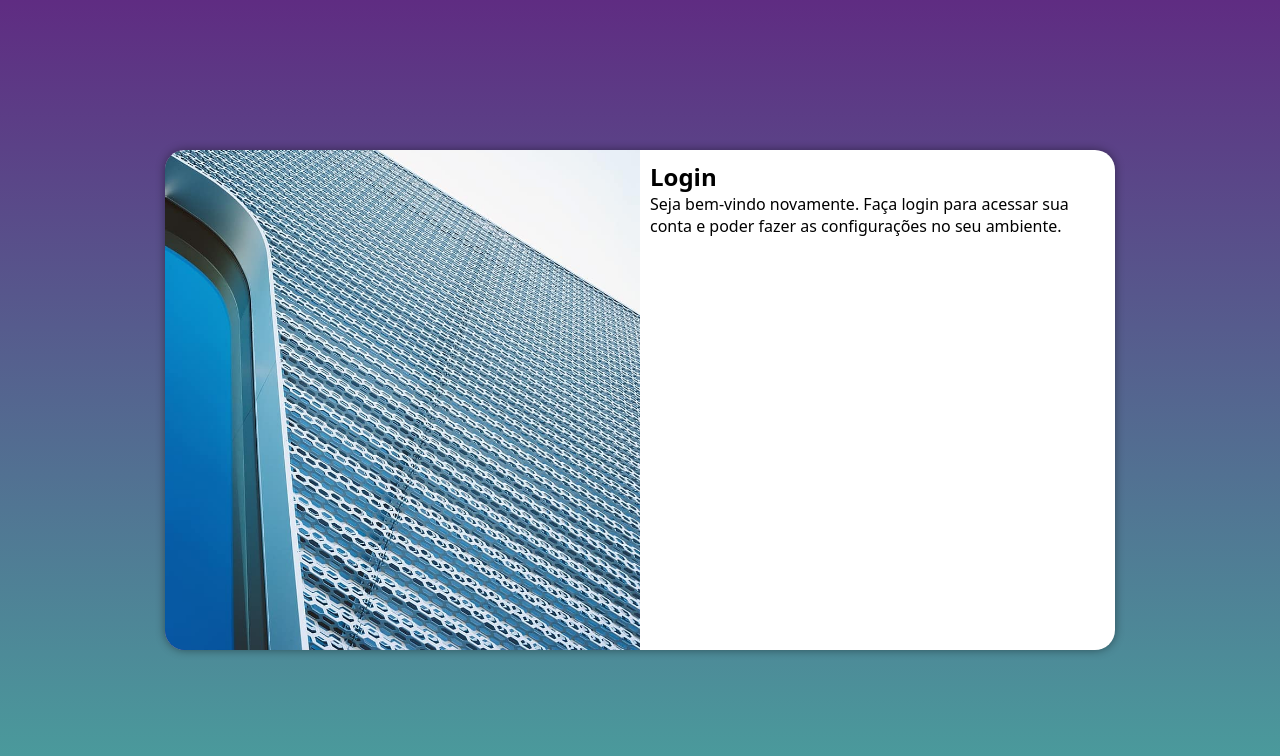
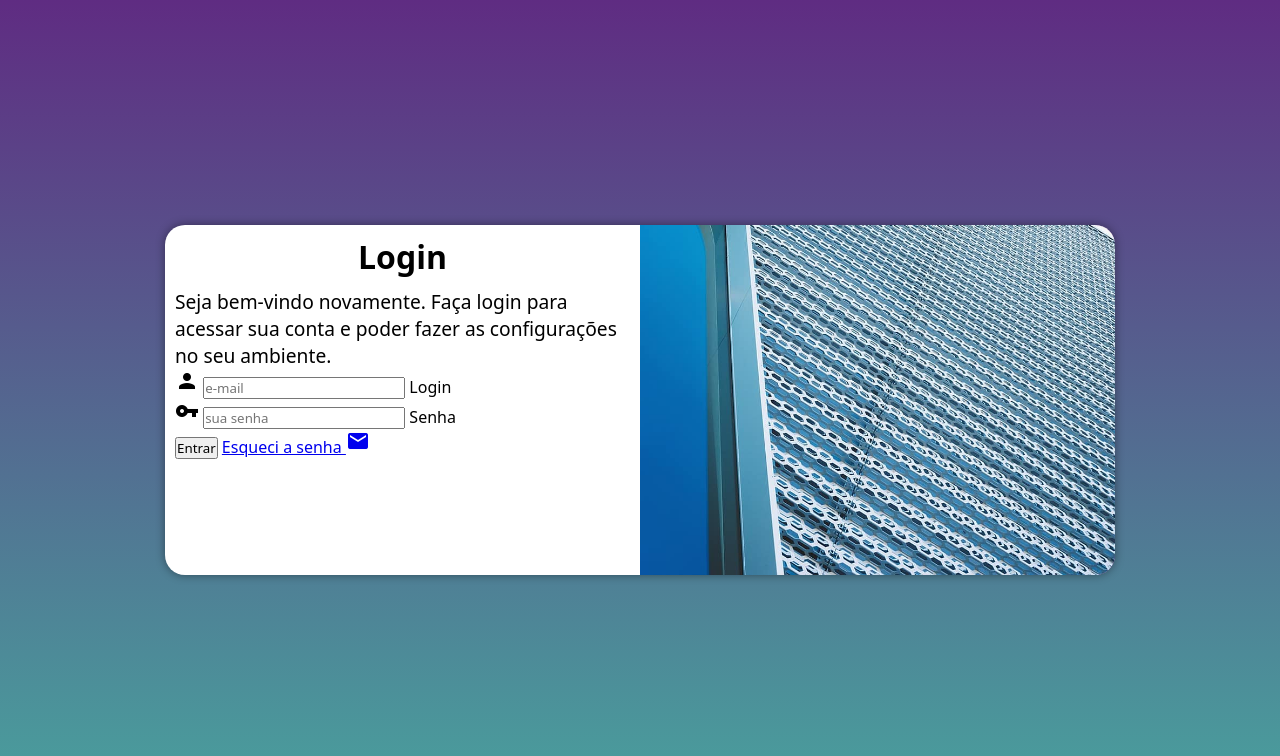
Before and after one commit to marcobmendes/projeto-login-1, a plain HTML site: page index.html in a window 1280 px wide. Drawn offline with Linux system fonts and the light colour scheme.

Commit message:
Adicionei o formulário.

```diff
--- a/index.html
+++ b/index.html
@@ -6,19 +6,31 @@
     <title>Login</title>
     <link rel="stylesheet" href="styles/style.css">
     <link rel="stylesheet" href="styles/media-query.css">
+    <link href="https://fonts.googleapis.com/icon?family=Material+Icons"
+      rel="stylesheet">
 </head>
 <body>
     <main>
         <section id="login">
-            <div id="imagem">
-
-            </div>
+            <div id="imagem"></div>
             <div id="formulario">
                 <h1>Login</h1>
                 <p>Seja bem-vindo novamente. Faça login para acessar sua conta e poder fazer as configurações no seu ambiente.</p>
-                <form action="login.php" method="post">
-
-
+                <form action="login.php" method="post" autocomplete="on">
+                    <div class="campo">
+                        <span class="material-icons">person</span>
+                        <input type="email" name="login" id="ilogin" placeholder="e-mail" autocomplete="email" required maxlength="40">
+                        <label for="ilogin">Login</label>
+                    </div>
+                    <div class="campo">
+                        <span class="material-icons">vpn_key</span>
+                        <input type="password" name="senha" id="isenha" placeholder="sua senha" autocomplete="current-password" required minlength="8" maxlength="20">
+                        <label for="isenha">Senha</label>
+                    </div>
+                    <input type="submit" value="Entrar">
+                    <a href="esqueci.html">
+                        Esqueci a senha <span class="material-icons">mail</span>
+                    </a>
                 </form>
             </div>
         </section>
--- a/styles/media-query.css
+++ b/styles/media-query.css
@@ -1,15 +1,16 @@
 @charset "UTF-8";
 
-@media screen and (min-width: 768px) and (min-width: 992px) {
+@media screen and (min-width: 768px) and (max-width: 992px) {
     body {
         background-image: linear-gradient(to top, #49a09d, #5f2c82);
     }
 
     section#login {
         width: 80vw;
+        height: 200px;
     }
 
-    section#login >div#imagem {
+    section#login > div#imagem {
         float: left;
         width: 30%;
         height: 100%;
@@ -18,7 +19,6 @@
     section#login > div#formulario {
         float: right;
         width: 70%;
-
     }
 }
 
@@ -29,16 +29,25 @@
 
     section#login {
         width: 950px;
+        height: 350px;
     }
 
     section#login > div#imagem {
-        float: left;
+        float: right;
         width: 50%;
         height: 100%;
     }
 
     section#login > div#formulario {
-        float:  right;
+        float:  left;
         width: 50%;
     }
+
+    div#formulario > h1 {
+        font-size: 2em;
+    }
+
+    div#formulario > p {
+        font-size: 1.2em;
+    }
 }
--- a/styles/style.css
+++ b/styles/style.css
@@ -29,20 +29,20 @@ section#login {
     position: absolute;
     top: 50%;
     left: 50%;
-    transform: translate(-50%, -50%);
     overflow: hidden;
 
     background-color: white;
     width: 250px;
-    height: 500px;
+    height: 515px;
     border-radius: 20px;
     box-shadow: 0px 0px 10px rgba(0, 0, 0, 0.425);
 
+    transform: translate(-50%, -50%);
     transition: width 0.4s, heigth 0.4s;
     transition-timing-function: ease;
 }
 
-section#login >div#imagem {
+section#login > div#imagem {
     display: block;
     background: #5f2c82 url(../imagens/metal.jpg) no-repeat;
     background-size: cover;
@@ -55,3 +55,12 @@ section#login > div#formulario {
     padding: 10px;
 
 }
+
+div#formulario > h1 {
+    text-align: center;
+    margin-bottom: 10px;
+}
+
+div#formulario > p {
+    font-size: 0.8em;
+}
```
